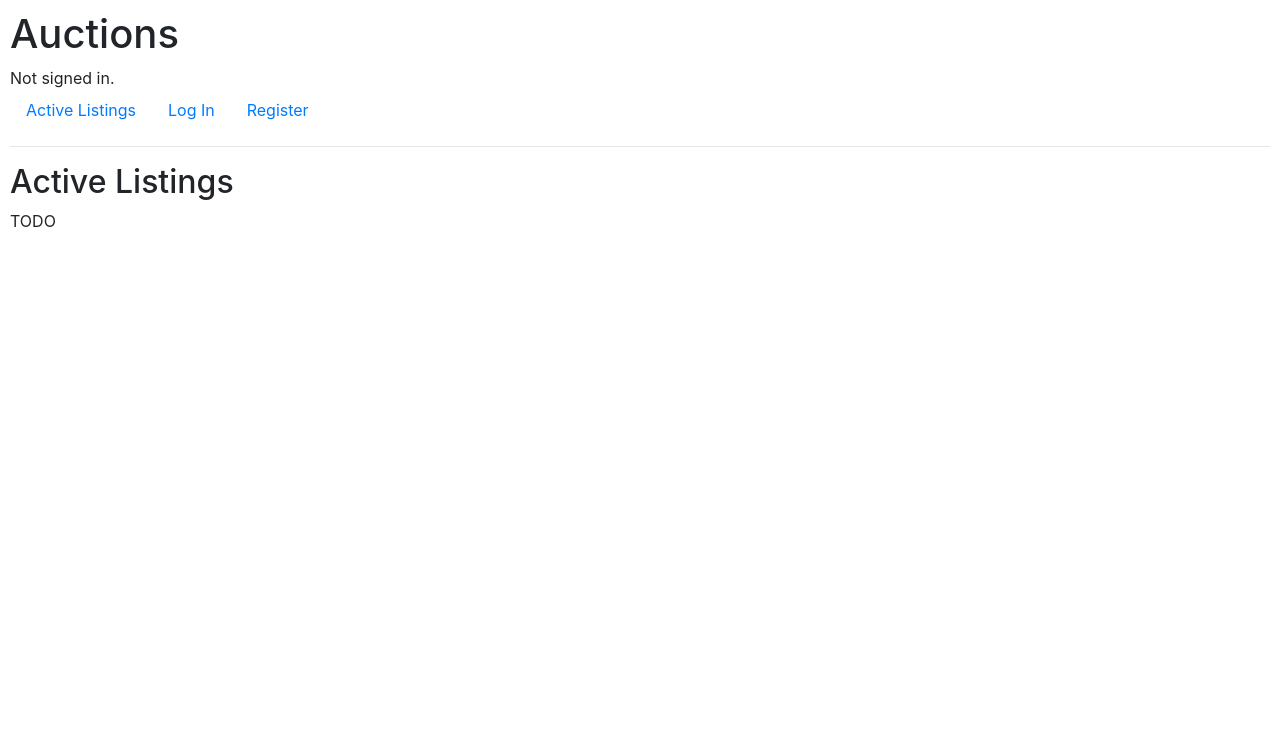
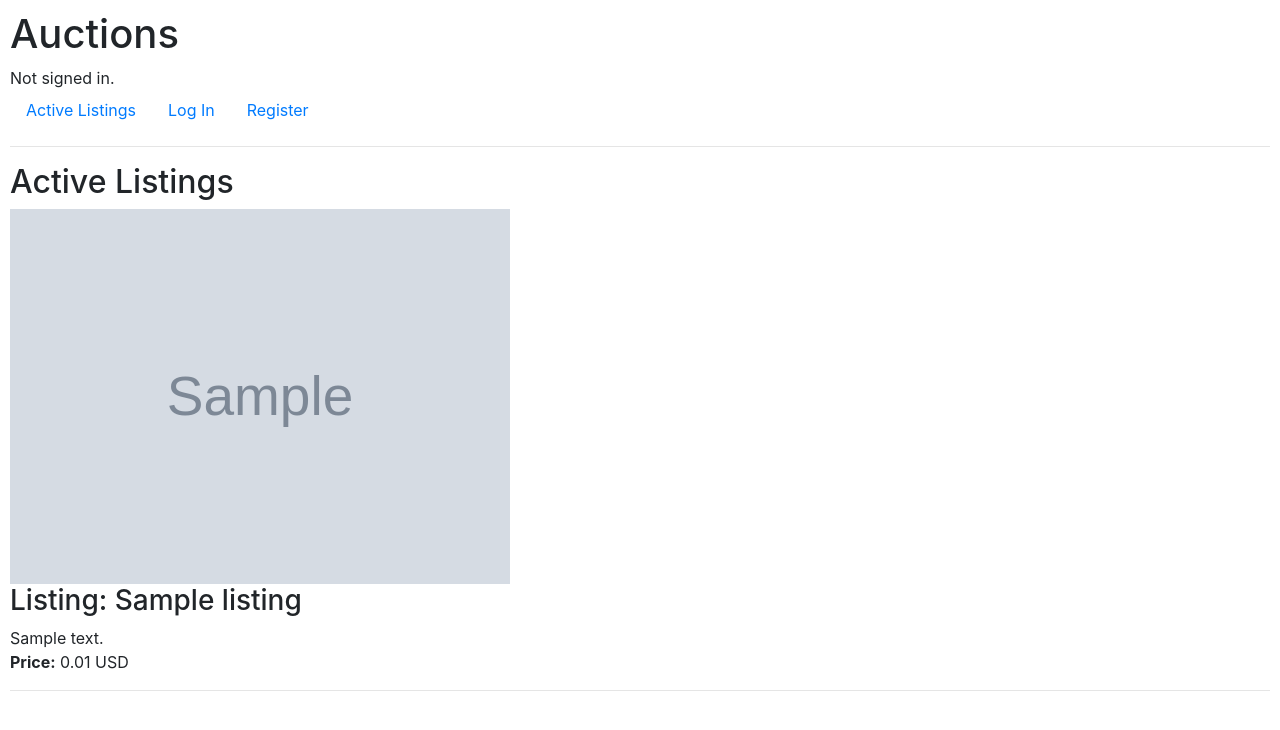
Before and after one commit to emmpak/cs50-web, a Django app: page / in a window 1280 px wide. Shown: the top 730 px of the page. Run offline with Django 3.2, Linux system fonts and the light colour scheme; tables that the repository leaves empty hold one stand-in row (values such as "Sample post"); grey boxes marked "Sample" are stand-in pictures; some libraries are stand-ins or nearby versions.

Commit message:
Commerce: Add Listings to index page

```diff
--- a/commerce/auctions/models.py
+++ b/commerce/auctions/models.py
@@ -1,5 +1,6 @@
 from django.contrib.auth.models import AbstractUser
 from django.db import models
+import decimal
 
 CURRENCIES = [
   ('USD', 'USD'),
@@ -19,6 +20,9 @@ class Listing(models.Model):
   currency = models.CharField(max_length=3, choices=CURRENCIES)
   created_at = models.DateTimeField(auto_now_add=True)
   updated_at = models.DateTimeField(auto_now=True)
+
+  def price(self):
+    return decimal.Decimal(self.cents) / 100
 
   def __str__(self):
     return f"{self.title} created in {self.category} category by {self.user} for {self.cents}"
--- a/commerce/auctions/templates/auctions/index.html
+++ b/commerce/auctions/templates/auctions/index.html
@@ -2,6 +2,23 @@
 
 {% block body %}
     <h2>Active Listings</h2>
-
-    TODO
+    {% for listing in listings %}
+        {% if listing.image_url %}
+        <div>
+          <img src="{{listing.image_url}}" width='500'>
+        </div>
+        {% endif %}
+      <div>
+        <div class='title'>
+          <h3>Listing: {{listing.title}}</h3>
+        </div>
+        <div class='description'>
+          {{listing.description}}
+        </div>
+        <div class='price'>
+          <b>Price:</b> {{listing.price}} {{listing.currency}}
+        </div>
+      </div>
+      <hr>
+    {% endfor %}
 {% endblock %}
--- a/commerce/auctions/views.py
+++ b/commerce/auctions/views.py
@@ -16,7 +16,9 @@ class ListingForm(ModelForm):
 
 
 def index(request):
-  return render(request, "auctions/index.html")
+  return render(request, "auctions/index.html", {
+    "listings": Listing.objects.all()
+  })
 
 def add(request):
   if request.method == "POST":
```
